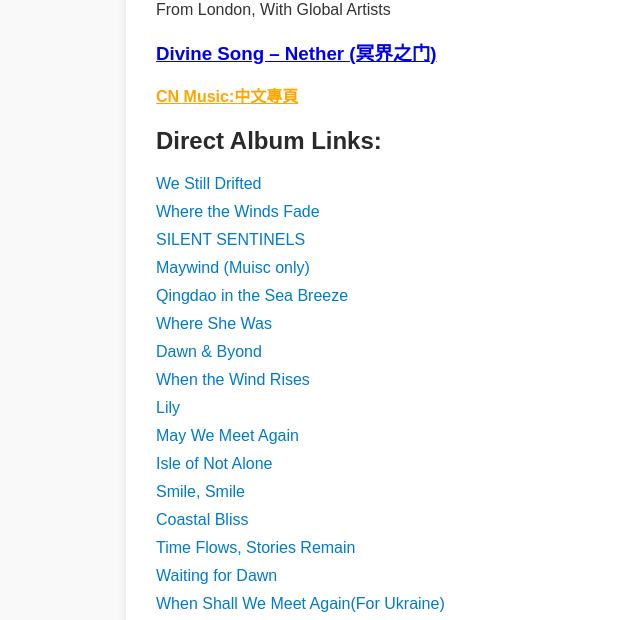
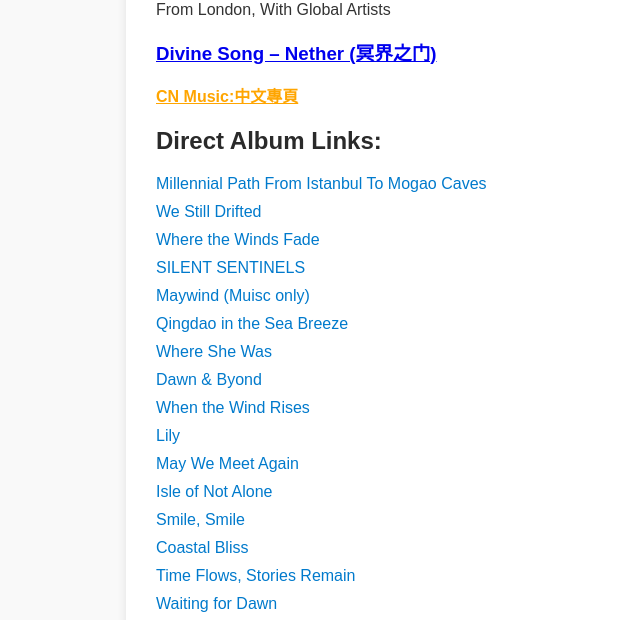
Before and after one commit to etbuti/isle-of-not-alone, a plain HTML site: page music.html in a window 1280 px wide. Shown: the part 167-787 px from the top of the page, without its empty margins (84-724 px from the left). Drawn offline with Linux system fonts and the light colour scheme.

Commit message:
Update music.html

```diff
--- a/music.html
+++ b/music.html
@@ -59,6 +59,8 @@ From London, With Global Artists
 
     <div class="links">
       <h2>Direct Album Links:</h2>
+     <a href="https://billund.bandcamp.com/track/millennial-path-from-istanbul-to-mogao-caves" target="_blank">
+      Millennial Path From Istanbul To Mogao Caves
      <a href="https://billund.bandcamp.com/track/we-still-drifted" target="_blank">
       We Still Drifted
       <a href="https://billund.bandcamp.com/track/where-the-winds-fade" target="_blank">
@@ -111,6 +113,8 @@ From London, With Global Artists
 
     <div class="players">
       <h2>Listen to Our Music</h2>
+      <!--Millennial Path From Istanbul To Mogao Caves -->
+      <iframe style="border: 0; width: 250px; height: 442px;" src="https://bandcamp.com/EmbeddedPlayer/track=1986722814/size=large/bgcol=ffffff/linkcol=0687f5/tracklist=false/transparent=true/" seamless><a href="https://billund.bandcamp.com/track/millennial-path-from-istanbul-to-mogao-caves">Millennial Path, From Istanbul To Mogao Caves by billund</a></iframe>
       <!-- We Still Drifted -->
       <iframe style="border: 0; width: 250px; height: 442px;" src="https://bandcamp.com/EmbeddedPlayer/track=351817051/size=large/bgcol=ffffff/linkcol=0687f5/tracklist=false/transparent=true/" seamless><a href="https://billund.bandcamp.com/track/we-still-drifted">We Still Drifted by billund</a></iframe>
       <!-- Where the Winds Fade player -->
```
